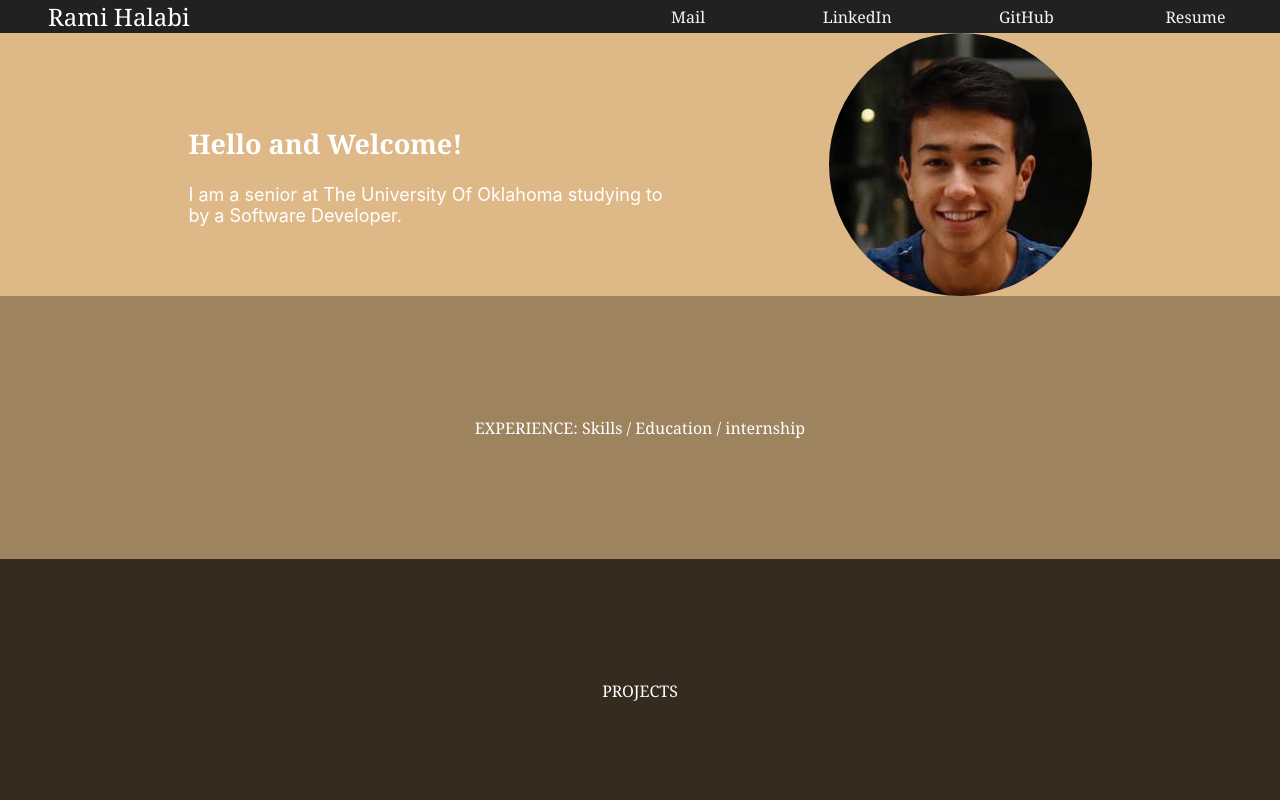
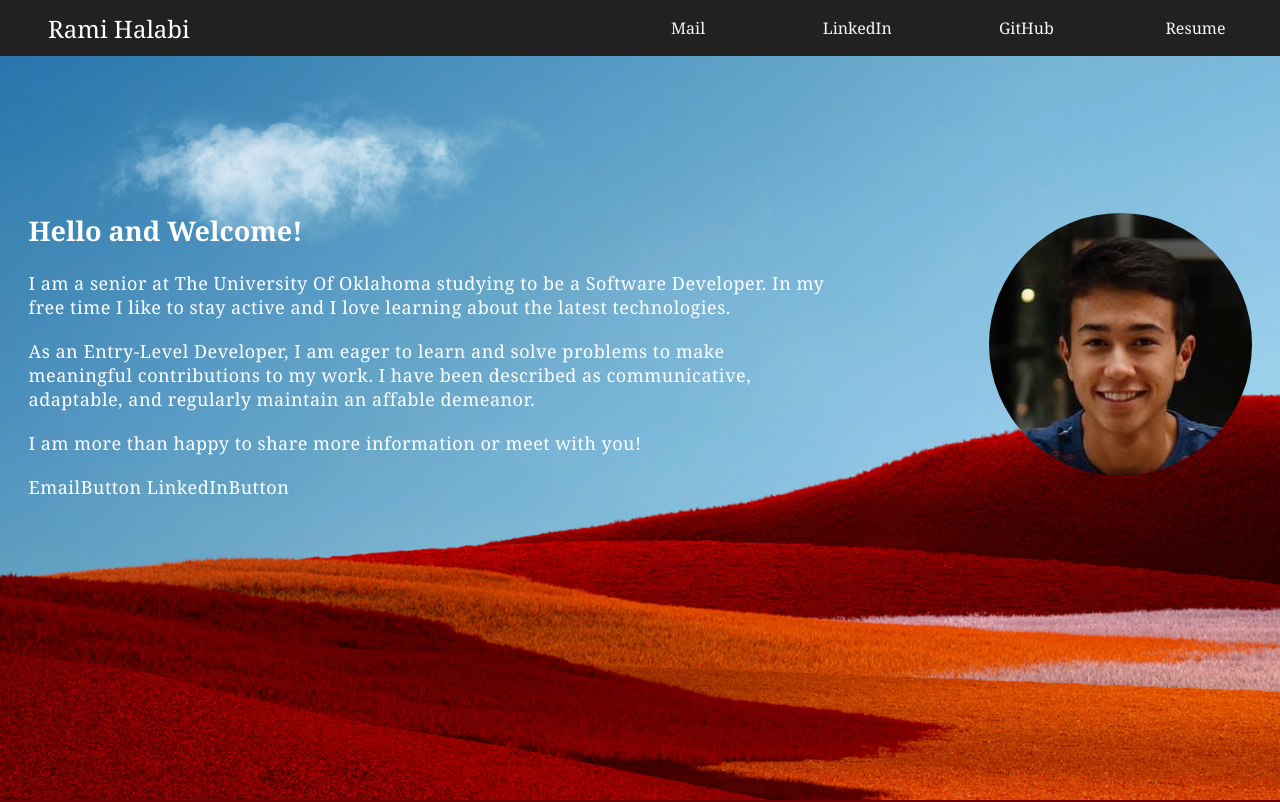
Before and after one commit to RamiHalabi/Portfolio, a React (Create React App) app: page / in a window 1280 px wide. Shown: the top 802 px of the page. Built offline with nearby package versions, Linux system fonts and the light colour scheme.

Commit message:
About Section Work + Scroll Bar Styling Change

```diff
--- a/src/About.js
+++ b/src/About.js
@@ -8,9 +8,24 @@ const About = () =>{
         <>
             <div className="aboutSection">
                 <h2>Hello and Welcome!</h2>
-                <body>
-                    I am a senior at The University Of Oklahoma studying to by a Software Developer.
-                </body>
+
+                <div className="styling">
+                I am a senior at The University Of Oklahoma studying to be a Software Developer.
+                In my free time I like to stay active and I love learning about the latest technologies.
+                </div>
+
+                <div className="styling">
+                As an Entry-Level Developer, I am eager to learn and solve problems to make meaningful contributions to my work.
+                I have been described as communicative, adaptable, and regularly maintain an affable demeanor.
+                </div>
+
+                <div className="styling">
+                I am more than happy to share more information or meet with you!
+                </div>
+
+                <div className="styling">
+                EmailButton LinkedInButton
+                </div>
             </div>
 
             <img
--- a/src/App.css
+++ b/src/App.css
@@ -3,15 +3,32 @@
   background-color: #212121;
   height: 100vh;
   width: 100%;
-  display: grid;
-  grid-template-rows: 1fr 10fr;
-  overflow-y: auto;
+  overflow-y: visible;
   font-family: Georgia, 'Times New Roman', Times, serif;
+  scrollbar-color: #212121;
+}
+
+*::-webkit-scrollbar {
+  background-color: #212121;
+  color: #F6F6F6;
+}
+
+*::-webkit-scrollbar-track {
+  background: #212121;
+}
+
+body::-webkit-scrollbar-thumb {
+  background-color: #464646;
+  border-radius: 10px;
+  border: 4px solid #212121;
 }
 
 .header {
   background-color: #212121;
   display:flex;
+  height: 7vh;
+  position: fixed;
+  width: 100%;
 }
 
 .content {
@@ -19,6 +36,7 @@
   display:flex;
   justify-content: center;
   align-items: center;
+
 }
 
 .header  .navbar {
@@ -52,10 +70,8 @@
 }
 
 .contentContainer {
-  display: grid;
   width: 100%;
   height: 100%;
-  grid-template-rows: 1fr 1fr 1fr;
 }
 
 .contentContainer .subcontainer{
@@ -66,26 +82,40 @@
 }
 
 .subcontainer.about {
-  background-color: burlywood;
+  background-image: url("./AboutBackground.jpg");
+  background-attachment: fixed;
+  background-position: center;
+  background-repeat: no-repeat;
+  background-size: cover;
   gap: 10rem;
+  height: 100vh;
 }
 
 .subcontainer.experience {
-  background-color: rgb(158, 131, 95);
+  background-color: #6d0003;
+  height: 100vh;
 }
 
 .subcontainer.projects {
-  background-color: rgb(53, 44, 31);
+  background-color: #6d0003;
+  height: 100vh;
 }
 
 .pfp {
   border-radius: 150px;
+  margin-bottom: 7rem;
 }
 
 .aboutSection {
   text-align: left;
   font-size: large;
-  max-width: 30rem;
+  max-width: 50rem;
+  margin-bottom: 7rem;
+}
+
+.aboutSection .styling {
+  margin-top: 1.25rem;
+  letter-spacing: 0.5px;
 }
 
 .name {
```
Also changed, not shown: src/AboutBackground.jpg (added).
